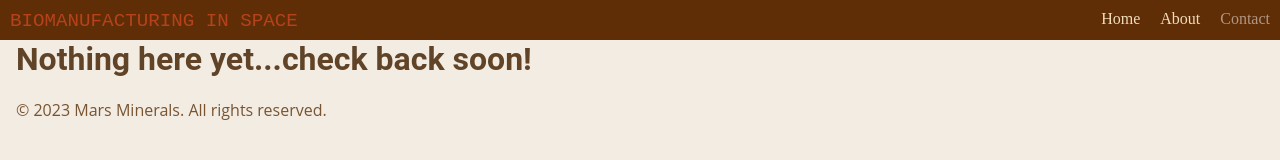
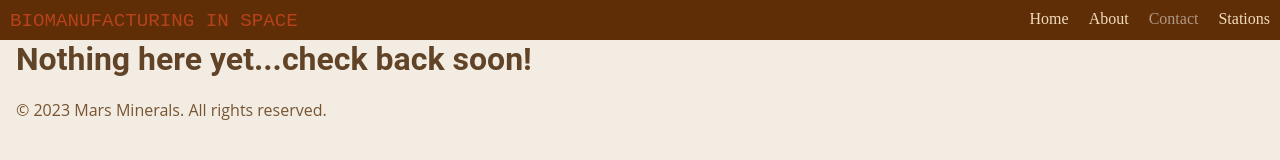
Before and after one commit to da-johnson/class-site, a plain HTML site: page contact.html in a window 1280 px wide. Drawn offline with Linux system fonts and the light colour scheme.

Commit message:
updated contact.html to have stations.html link

```diff
--- a/contact.html
+++ b/contact.html
@@ -8,6 +8,7 @@
 <body>
   <ul>
     <li style="float:left;"><name>BIOMANUFACTURING IN SPACE</name></li>
+        <li><a href="stations.html">Stations</a></li>
         <li><a class="active" href="contact.html">Contact</a></li>
         <li><a href="about.html">About</a></li>
         <li><a href="index.html">Home</a></li>
```
